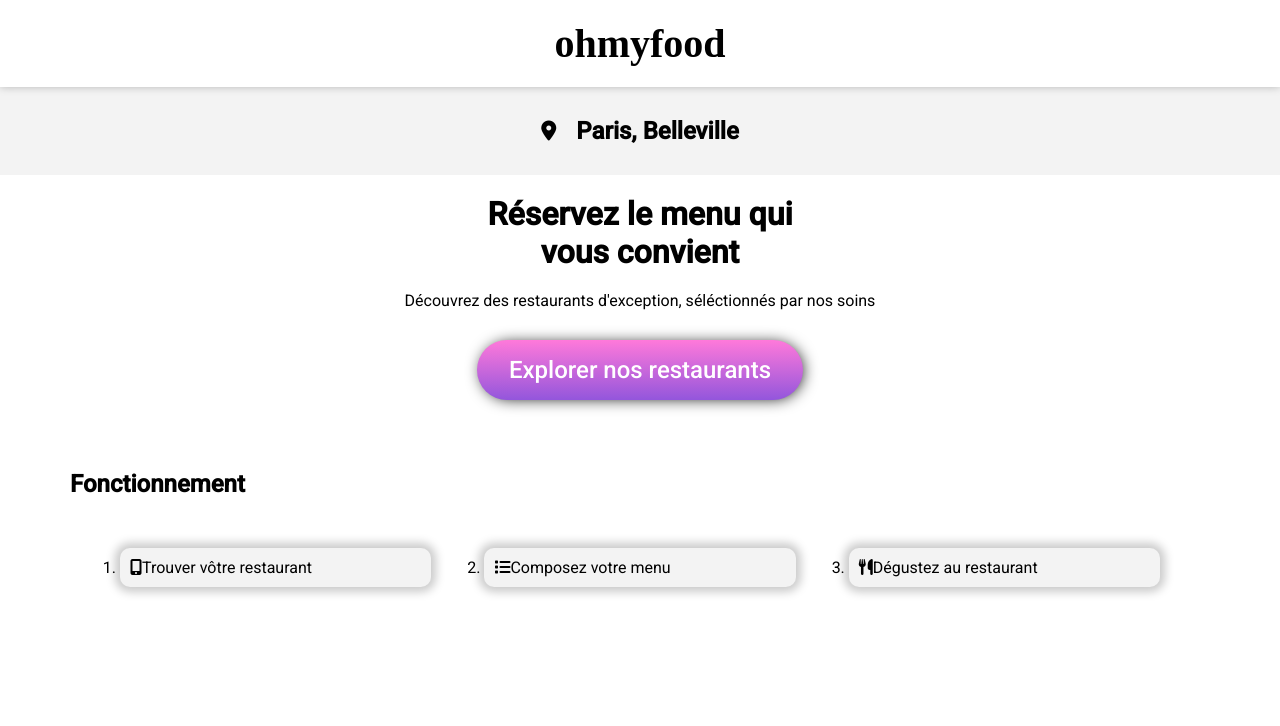
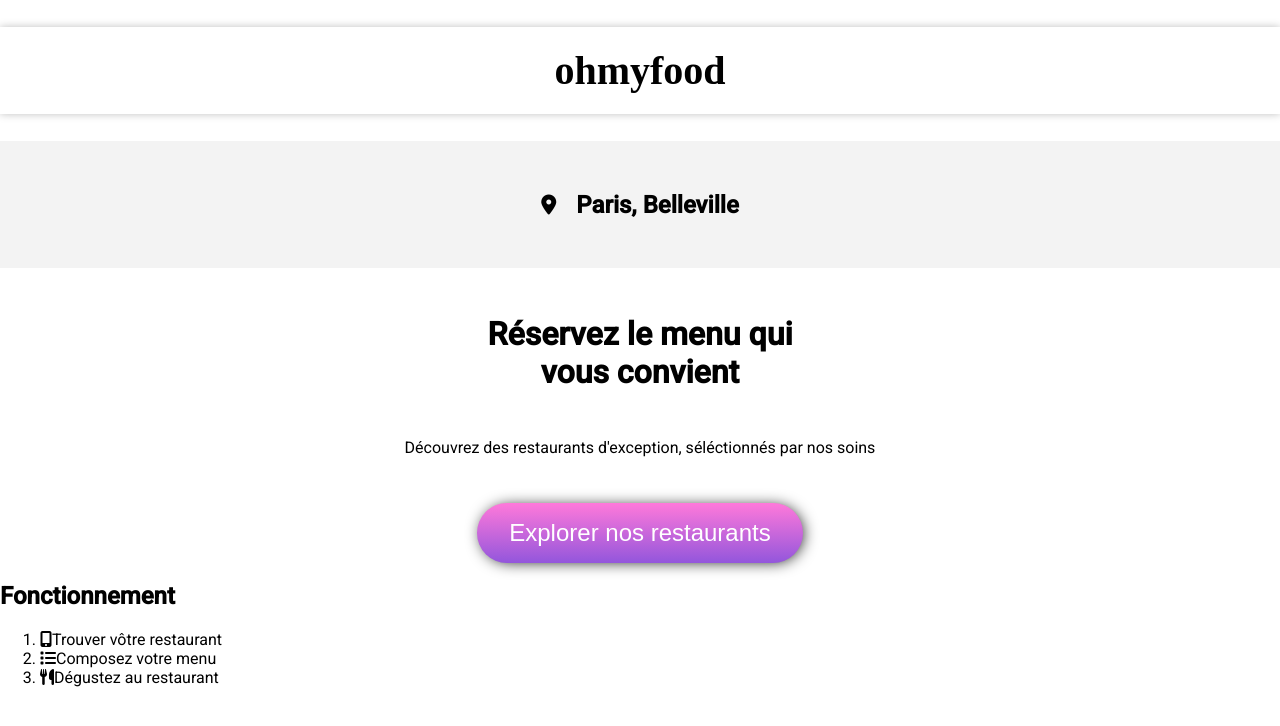
Before and after one commit to johannc88/johannc88.github.io, a website: page index.html in a window 1280 px wide. Drawn offline with Linux system fonts and the light colour scheme; a web font is replaced by a local one.

Commit message:
premiers sass

```diff
--- a/package.json
+++ b/package.json
@@ -4,7 +4,7 @@
   "description": "openclassroom p3",
   "main": "index.js",
   "scripts": {
-    "test": "echo \"Error: no test specified\" && exit 1"
+    "sass": "sass --watch style.scss style.css"
   },
   "repository": {
     "type": "git",
--- /dev/null
+++ b/sass/base.scss
@@ -0,0 +1,7 @@
+@import url('https://fonts.googleapis.com/css2?family=Shrikhand&display=swap');
+@import url('https://fonts.googleapis.com/css2?family=Roboto:wght@300;400;500&display=swap');
+
+body{
+    margin: 0px;
+    font-family: "roboto";
+}
--- /dev/null
+++ b/sass/layout/explorer.scss
@@ -0,0 +1,26 @@
+.explorer {
+    text-align: center;
+& h2{
+    font-size: 32px;
+    padding: 20px;
+}
+& p{
+    font-size: 16px;
+    padding-bottom: 30px;
+}
+& button{
+    background-image: linear-gradient(to top,#9356dc, #ff79da);
+    padding: 16px 32px;
+    border: none;
+    border-radius: 32px;
+    color: white;
+    font-weight: 500;
+    font-size: 24px;
+    box-shadow: 2px 1px 16px -3px #000000;
+}
+& button:hover{
+    opacity: 0.8;
+    box-shadow: 3px 3px 12px  #000000;
+    transition: 0.3s;
+}
+}
--- /dev/null
+++ b/sass/layout/header.scss
@@ -0,0 +1,8 @@
+header h1{
+    font-family: 'Shrikhand';
+    font-size: 40px;
+    text-align: center;
+    box-shadow: 0 0 8px rgb(0 0 0 /25%);
+    padding: 20px;
+    position: relative;
+}
--- /dev/null
+++ b/sass/layout/ville.scss
@@ -0,0 +1,12 @@
+.ville{
+    background-color: #f3f3f3;
+    text-align: center;
+    padding: 30px;
+    display: flex;
+    align-items: center;
+    justify-content: center;
+    gap: 20px;
+  & i {
+    font-size: 20px;
+}
+}
--- /dev/null
+++ b/style.scss
@@ -0,0 +1,4 @@
+@import "./sass/base.scss";
+@import "./sass/layout/header.scss";
+@import "./sass/layout/ville.scss";
+@import "./sass/layout/explorer.scss";
```
Also changed, not shown: style.css, 1 other file.
